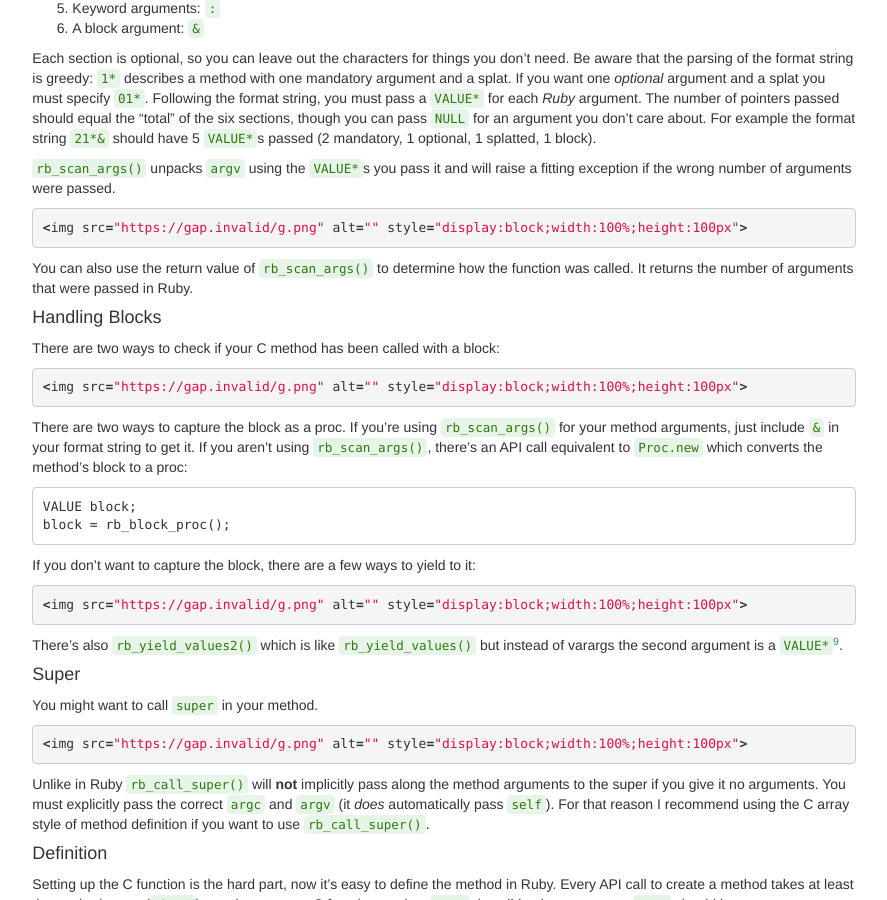
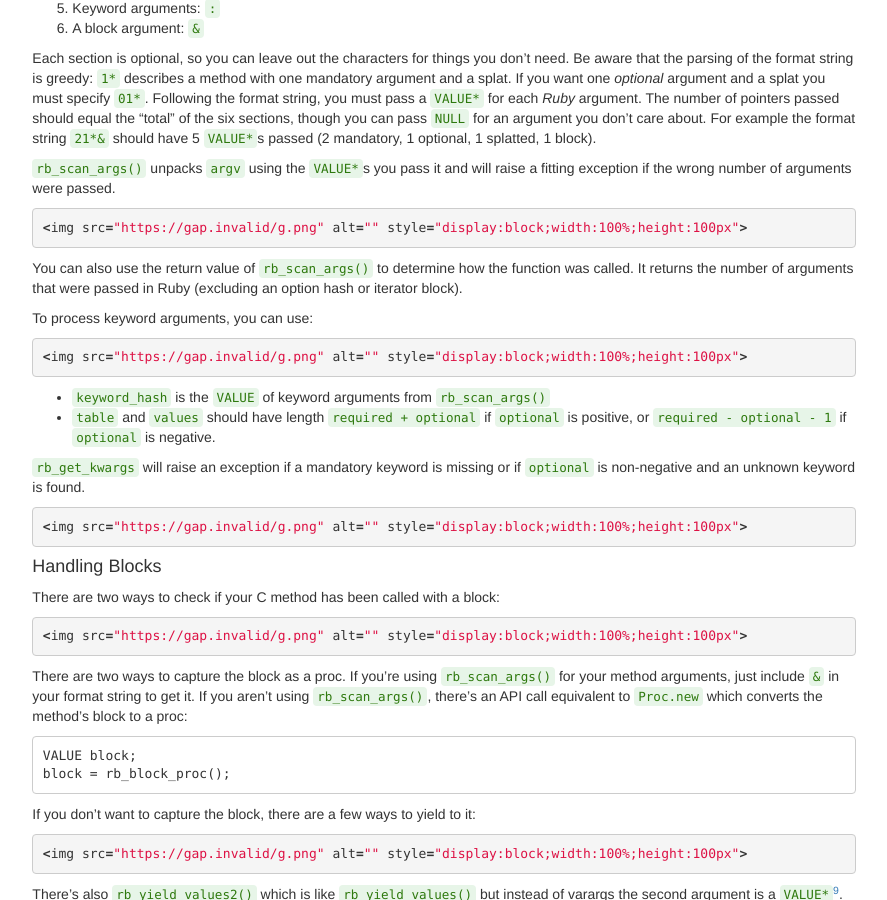
Before and after one commit to silverhammermba/emberb, a Jekyll site: the page built from _posts/2010-01-01-c.markdown, in a window 1280 px wide and 900 px high, scrolled down 7886 px. Shown: the whole window, without its empty margins (196-1083 px from the left). Built offline with Jekyll 4.4.1, drawn with Linux system fonts in a browser that asks for light colours; nearby versions of some CDN libraries; comment, search, counter and statistics services are not loaded.

Commit message:
Document rb_get_kwargs

```diff
--- a/_posts/2010-01-01-c.markdown
+++ b/_posts/2010-01-01-c.markdown
@@ -605,7 +605,23 @@
 
 You can also use the return value of `rb_scan_args()` to determine how the
 function was called. It returns the number of arguments that were passed in
-Ruby.
+Ruby (excluding an option hash or iterator block).
+
+To process keyword arguments, you can use:
+
+{% highlight c %}
+{% include c/kwargs.h %}
+{% endhighlight %}
+
+- `keyword_hash` is the `VALUE` of keyword arguments from `rb_scan_args()`
+- `table` and `values` should have length `required + optional` if `optional`
+  is positive, or `required - optional - 1` if `optional` is negative.
+
+`rb_get_kwargs` will raise an exception if a mandatory keyword is missing or if `optional` is non-negative and an unknown keyword is found.
+
+{% highlight c %}
+{% include c/methodex2.h %}
+{% endhighlight %}
 
 #### Handling Blocks ####
 
```
Also changed, not shown: 3 other files.
